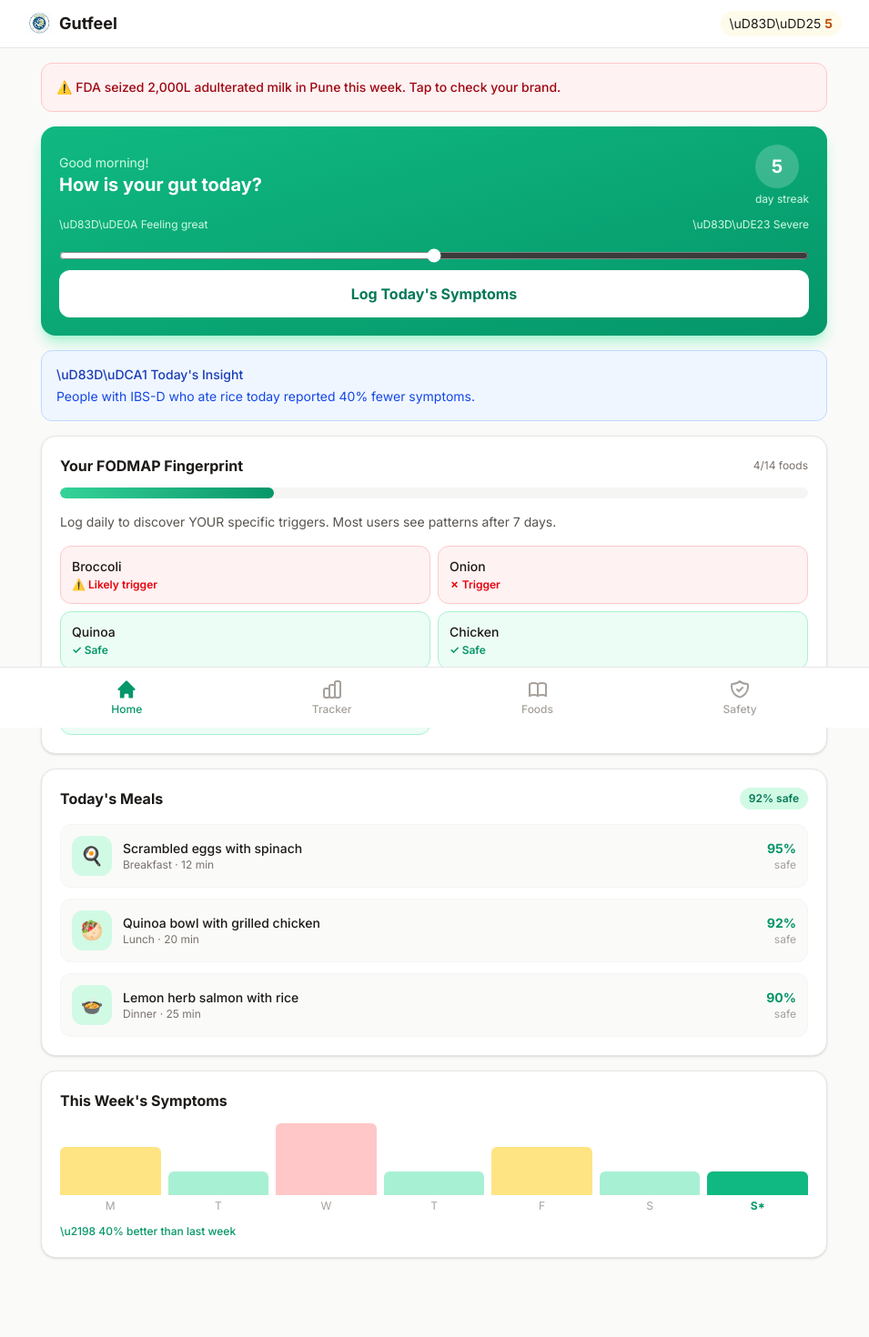
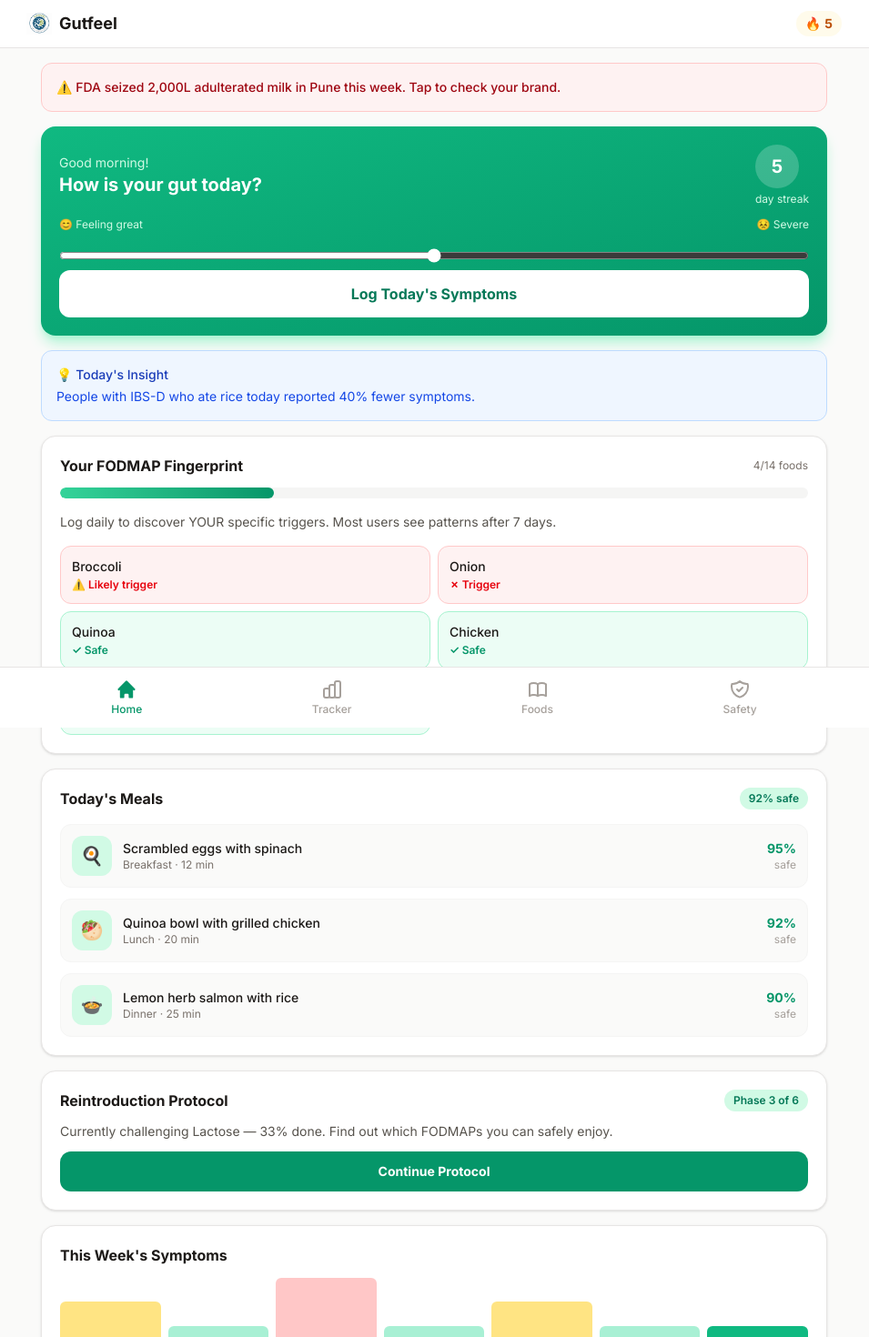
Before and after one commit to harshaldevloper/gutfeel, a Next.js app: page /dashboard in a window 1280 px wide. Shown: the top 1470 px of the page at 91% size, without its empty margins (163-1118 px from the left). Built offline with nearby package versions, Linux system fonts and the light colour scheme.

Commit message:
Fix literal unicode escapes in JSX text; unify bottom nav to Home/Tracker/Foods/Safety; add Reintroduction card

```diff
--- a/src/app/(app)/dashboard/page.tsx
+++ b/src/app/(app)/dashboard/page.tsx
@@ -33,7 +33,7 @@ export default function Dashboard() {
           </div>
           <div className="flex items-center gap-2">
             <div className="flex items-center gap-1 bg-amber-50 px-2.5 py-1 rounded-full">
-              <span className="text-sm">\uD83D\uDD25</span>
+              <span className="text-sm">{"\uD83D\uDD25"}</span>
               <span className="text-sm font-bold text-amber-700">{STREAK}</span>
             </div>
           </div>
@@ -70,8 +70,8 @@ export default function Dashboard() {
           {!symptomLogged ? (
             <div className="space-y-3">
               <div className="flex justify-between text-xs text-emerald-100">
-                <span>\uD83D\uDE0A Feeling great</span>
-                <span>\uD83D\uDE23 Severe</span>
+                <span>{"\uD83D\uDE0A Feeling great"}</span>
+                <span>{"\uD83D\uDE23 Severe"}</span>
               </div>
               <input type="range" min="1" max="5" value={severity} onChange={e => setSeverity(+e.target.value)} className="w-full accent-white h-2" />
               <button onClick={() => setSymptomLogged(true)} className="w-full py-3.5 bg-white text-emerald-700 rounded-xl font-bold active:scale-95 transition-transform">
@@ -80,7 +80,7 @@ export default function Dashboard() {
             </div>
           ) : (
             <div className="bg-white/20 rounded-xl p-4 text-center">
-              <p className="text-lg font-semibold">\u2713 Logged today!</p>
+              <p className="text-lg font-semibold">{"\u2713 Logged today!"}</p>
               <p className="text-emerald-100 text-sm">Severity: {severity}/5. Keep your streak going!</p>
             </div>
           )}
@@ -93,7 +93,7 @@ export default function Dashboard() {
           transition={{ delay: 0.2 }}
           className="bg-blue-50 border border-blue-200 rounded-xl p-4"
         >
-          <p className="text-sm text-blue-800 font-medium">\uD83D\uDCA1 Today&apos;s Insight</p>
+          <p className="text-sm text-blue-800 font-medium">{"\uD83D\uDCA1 Today's Insight"}</p>
           <p className="text-sm text-blue-700 mt-1">{TODAY_INSIGHT}</p>
         </motion.div>
 
@@ -156,6 +156,21 @@ export default function Dashboard() {
           </div>
         </motion.div>
 
+        {/* Reintroduction Protocol */}
+        <motion.div
+          initial={{ opacity: 0, y: 20 }}
+          animate={{ opacity: 1, y: 0 }}
+          transition={{ delay: 0.45 }}
+          className="bg-white rounded-2xl border border-stone-200 p-5 shadow-sm"
+        >
+          <div className="flex items-center justify-between mb-3">
+            <h2 className="font-bold text-stone-900">Reintroduction Protocol</h2>
+            <span className="text-xs bg-emerald-100 text-emerald-700 px-2.5 py-1 rounded-full font-semibold">Phase 3 of 6</span>
+          </div>
+          <p className="text-sm text-stone-600 mb-3">Currently challenging Lactose — 33% done. Find out which FODMAPs you can safely enjoy.</p>
+          <a href="/reintroduction" className="block text-center py-3 bg-emerald-600 text-white rounded-xl font-bold text-sm active:scale-95 transition-transform">Continue Protocol</a>
+        </motion.div>
+
         {/* Weekly Symptom Chart */}
         <motion.div
           initial={{ opacity: 0, y: 20 }}
@@ -174,7 +189,7 @@ export default function Dashboard() {
               </div>
             ))}
           </div>
-          <p className="text-xs text-emerald-600 mt-3 font-medium">\u2198 40% better than last week</p>
+          <p className="text-xs text-emerald-600 mt-3 font-medium">{"\u2198"} 40% better than last week</p>
         </motion.div>
       </main>
 
--- a/src/app/(app)/foods/page.tsx
+++ b/src/app/(app)/foods/page.tsx
@@ -77,9 +77,9 @@ export default function Foods() {
             <svg className="w-6 h-6" fill="none" stroke="currentColor" viewBox="0 0 24 24" strokeWidth={2}><path strokeLinecap="round" strokeLinejoin="round" d="M12 6.253v13m0-13C10.832 5.477 9.246 5 7.5 5S4.168 5.477 3 6.253v13C4.168 18.477 5.754 18 7.5 18s3.332.477 4.5 1.253m0-13C13.168 5.477 14.754 5 16.5 5c1.747 0 3.332.477 4.5 1.253v13C19.832 18.477 18.247 18 16.5 18c-1.746 0-3.332.477-4.5 1.253" /></svg>
             <span className="text-xs font-medium">Foods</span>
           </a>
-          <a href="/reintroduction" className="flex flex-col items-center gap-0.5 py-1 px-3 text-stone-400">
-            <svg className="w-6 h-6" fill="none" stroke="currentColor" viewBox="0 0 24 24" strokeWidth={2}><path strokeLinecap="round" strokeLinejoin="round" d="M19.428 15.428a2 2 0 00-1.022-.547l-2.387-.477a6 6 0 00-3.86.517l-.318.158a6 6 0 01-3.86.517L6.05 15.21a2 2 0 00-1.806.547M8 4h8l-1 1v5.172a2 2 0 00.586 1.414l5 5c1.26 1.26.367 3.414-1.415 3.414H4.828c-1.782 0-2.674-2.154-1.414-3.414l5-5A2 2 0 009 10.172V5L8 4z" /></svg>
-            <span className="text-xs font-medium">Protocol</span>
+          <a href="/food-safety" className="flex flex-col items-center gap-0.5 py-1 px-3 text-stone-400">
+            <svg className="w-6 h-6" fill="none" stroke="currentColor" viewBox="0 0 24 24" strokeWidth={2}><path strokeLinecap="round" strokeLinejoin="round" d="M9 12l2 2 4-4m5.618-4.016A11.955 11.955 0 0112 2.944a11.955 11.955 0 01-8.618 3.04A12.02 12.02 0 003 9c0 5.591 3.824 10.29 9 11.622 5.176-1.332 9-6.03 9-11.622 0-1.042-.133-2.052-.382-3.016z" /></svg>
+            <span className="text-xs font-medium">Safety</span>
           </a>
         </div>
       </nav>
--- a/src/app/(app)/tracker/page.tsx
+++ b/src/app/(app)/tracker/page.tsx
@@ -119,9 +119,9 @@ export default function Tracker() {
             <svg className="w-6 h-6" fill="none" stroke="currentColor" viewBox="0 0 24 24" strokeWidth={2}><path strokeLinecap="round" strokeLinejoin="round" d="M12 6.253v13m0-13C10.832 5.477 9.246 5 7.5 5S4.168 5.477 3 6.253v13C4.168 18.477 5.754 18 7.5 18s3.332.477 4.5 1.253m0-13C13.168 5.477 14.754 5 16.5 5c1.747 0 3.332.477 4.5 1.253v13C19.832 18.477 18.247 18 16.5 18c-1.746 0-3.332.477-4.5 1.253" /></svg>
             <span className="text-xs font-medium">Foods</span>
           </a>
-          <a href="/reintroduction" className="flex flex-col items-center gap-0.5 py-1 px-3 text-stone-400">
-            <svg className="w-6 h-6" fill="none" stroke="currentColor" viewBox="0 0 24 24" strokeWidth={2}><path strokeLinecap="round" strokeLinejoin="round" d="M19.428 15.428a2 2 0 00-1.022-.547l-2.387-.477a6 6 0 00-3.86.517l-.318.158a6 6 0 01-3.86.517L6.05 15.21a2 2 0 00-1.806.547M8 4h8l-1 1v5.172a2 2 0 00.586 1.414l5 5c1.26 1.26.367 3.414-1.415 3.414H4.828c-1.782 0-2.674-2.154-1.414-3.414l5-5A2 2 0 009 10.172V5L8 4z" /></svg>
-            <span className="text-xs font-medium">Protocol</span>
+          <a href="/food-safety" className="flex flex-col items-center gap-0.5 py-1 px-3 text-stone-400">
+            <svg className="w-6 h-6" fill="none" stroke="currentColor" viewBox="0 0 24 24" strokeWidth={2}><path strokeLinecap="round" strokeLinejoin="round" d="M9 12l2 2 4-4m5.618-4.016A11.955 11.955 0 0112 2.944a11.955 11.955 0 01-8.618 3.04A12.02 12.02 0 003 9c0 5.591 3.824 10.29 9 11.622 5.176-1.332 9-6.03 9-11.622 0-1.042-.133-2.052-.382-3.016z" /></svg>
+            <span className="text-xs font-medium">Safety</span>
           </a>
         </div>
       </nav>
```
Also changed, not shown: src/app/(app)/reintroduction/page.tsx (+23 -1 lines).
